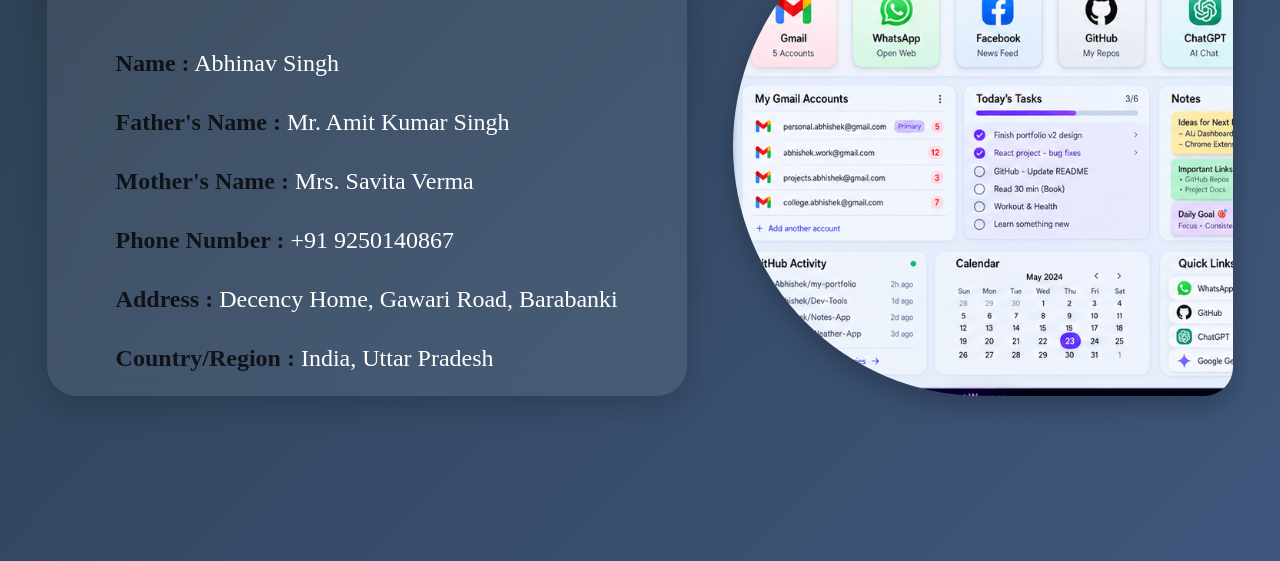
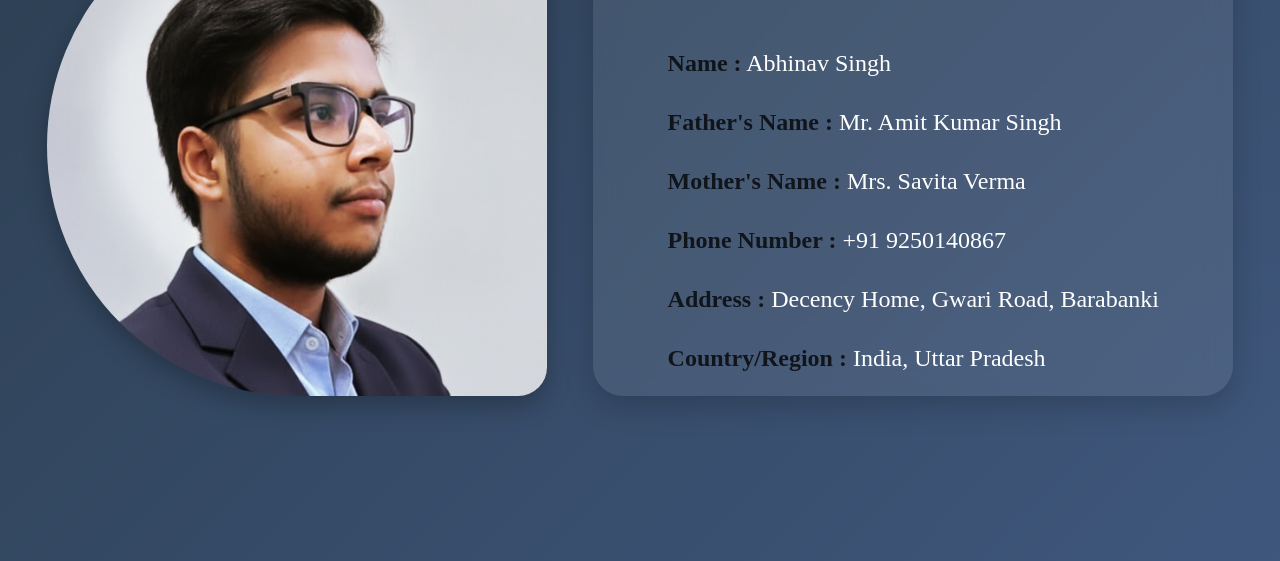
Before and after one commit to abhinavsingh25039-glitch/MY-fav-Site, a plain HTML site: page introduction.html in a window 1280 px wide. Shown: the part 239-800 px from the top of the page. Drawn offline with Linux system fonts and the light colour scheme.

Commit message:
Add new photo or desgin

```diff
--- a/introduction.html
+++ b/introduction.html
@@ -39,6 +39,9 @@
 		</header>
 		<main>
 			<div class="profile-box">
+				<div class="profile-image">
+					<img src="My-photo.png" alt="Abhinav Singh Profile Image" />
+				</div>
 				<div class="profile-text">
 					<h1 class="profile-heading">Introduction</h1>
 
@@ -65,7 +68,7 @@
 
 						<p>
 							<span>Address :</span>
-							Decency Home, Gawari Road, Barabanki
+							Decency Home, Gwari Road, Barabanki
 						</p>
 
 						<p>
@@ -74,10 +77,6 @@
 						</p>
 					</div>
 				</div>
-
-				<div class="profile-image">
-					<img src="ChatGPT Image May 28, 2026, 07_49_41 PM.png" alt="Abhinav Singh Profile Image" />
-				</div>
 			</div>
 		</main>
 	</body>
--- a/style/introduction.css
+++ b/style/introduction.css
@@ -190,6 +190,7 @@ header{
     height: 100%;
     width: 100%;
     object-fit: cover;
+    object-position: top;
 }
 
 .profile-image:hover{
```
Also changed, not shown: My-photo.png (added), download.png (deleted).
